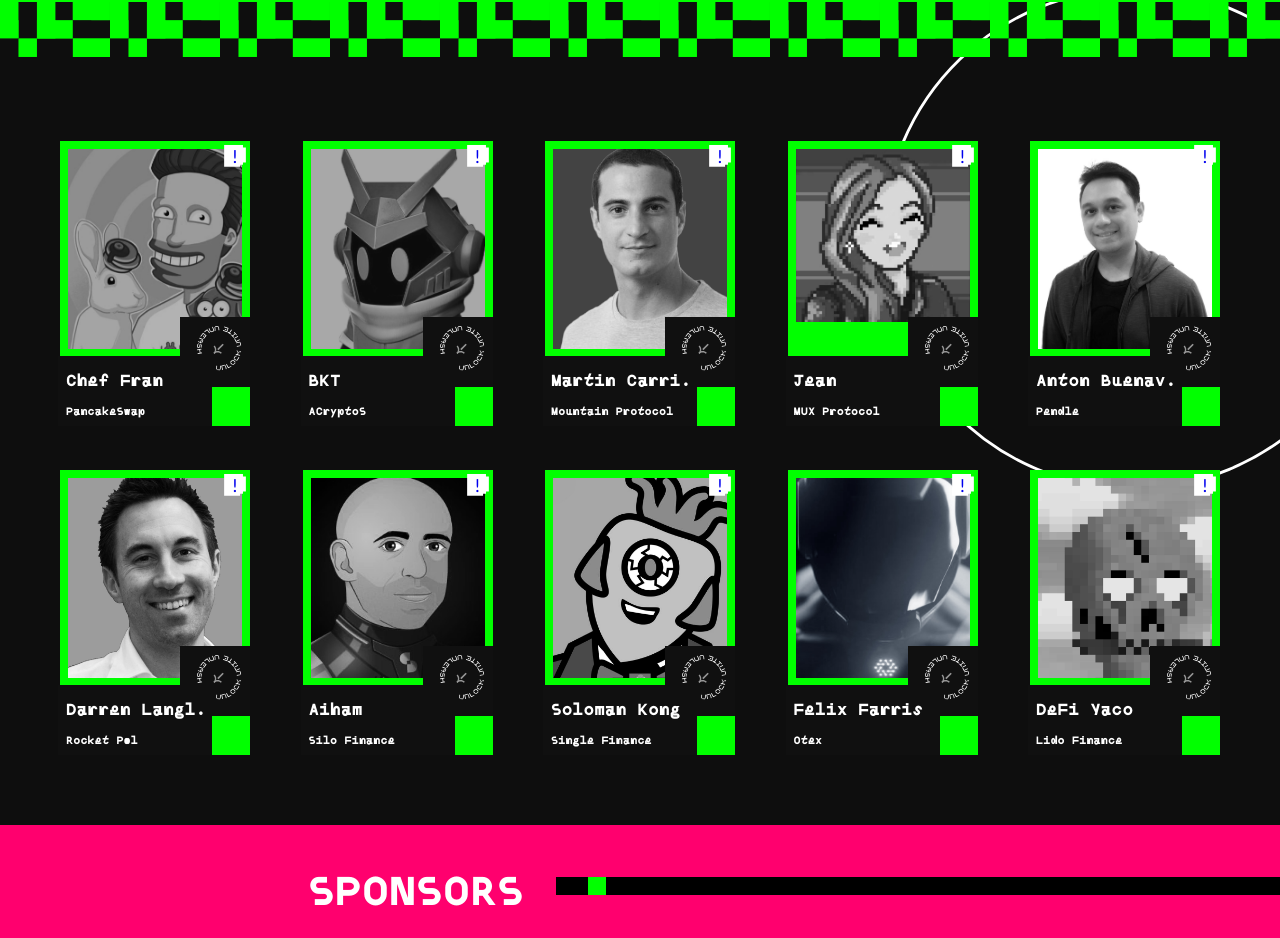
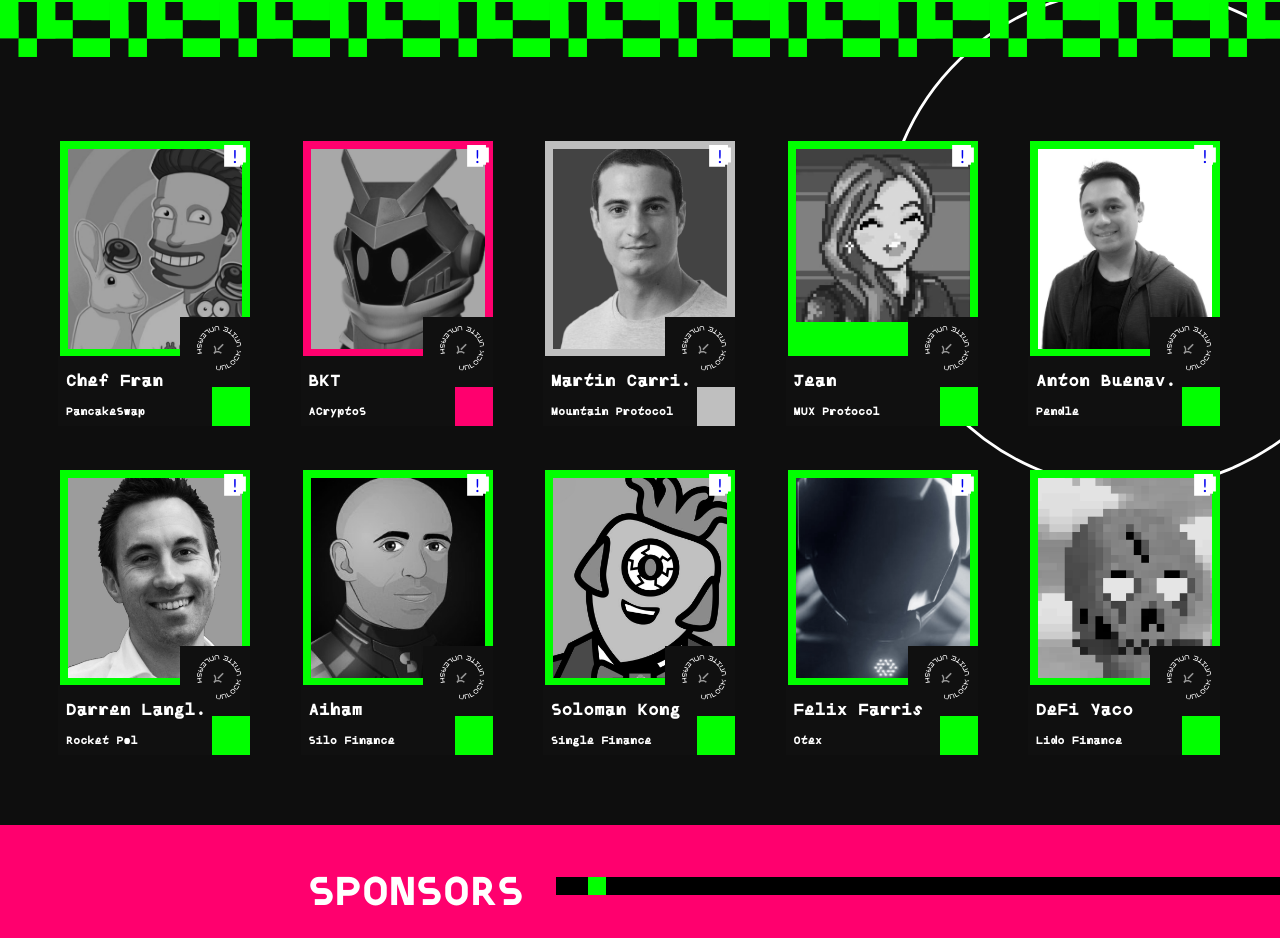
Before and after one commit to gesilabushuohua/web3, a React (Vite) app: page / in a window 1280 px wide. Shown: the part 5377-6315 px from the top of the page. Built offline with nearby package versions, Linux system fonts and the light colour scheme.

Commit message:
feat: 添加角色

```diff
--- a/src/pages/main/index.scss
+++ b/src/pages/main/index.scss
@@ -1274,6 +1274,27 @@
       }
     }
 
+    .judge {
+      .item {
+        background-color: #FF006E;
+
+        .img .mask {
+          background-color: rgba(255, 0, 110, 0.8);
+        }
+      }
+    }
+
+    .mentor {
+      .item {
+        background-color: #BFBFBF;
+
+        .img .mask {
+          background-color: rgba(191, 191, 191, 0.8);
+        }
+      }
+
+    }
+
   }
 }
 
--- a/src/pages/main/speakers/index.tsx
+++ b/src/pages/main/speakers/index.tsx
@@ -11,9 +11,9 @@
 import img10 from "./assest/person/10.png";
 
 const speakers = [
-  { name: "Chef Fran",  desc: "PancakeSwap", src: img1, link: "https://twitter.com/ChefFranPS", },
-  { name: "BKT",  desc: "ACryptoS", src: img2, link: "https://twitter.com/CryptoBKT", },
-  { name: "Martin Carrica",  desc: "Mountain Protocol", src: img3, link: "https://twitter.com/mcarrica", },
+  { role: 'speaker', name: "Chef Fran",  desc: "PancakeSwap",  src: img1, link: "https://twitter.com/ChefFranPS", },
+  { role: 'judge', name: "BKT",  desc: "ACryptoS", src: img2, link: "https://twitter.com/CryptoBKT", },
+  { role: 'mentor', name: "Martin Carrica",  desc: "Mountain Protocol", src: img3, link: "https://twitter.com/mcarrica", },
   { name: "Jean",  desc: "MUX Protocol", src: img4, link: "https://twitter.com/muxprotocol", },
   { name: "Anton Buenavista",  desc: "Pendle", src: img5, link: "https://twitter.com/ayobuenavista", },
   { name: "Darren Langley",  desc: "Rocket Pool", src: img6, link: "https://twitter.com/langerstwit", },
@@ -29,7 +29,7 @@
       <SectionHead title="SPEAKERS" theme="green" />
       <div className="content">
         {speakers.map((item, index) => (
-          <a key={index} href={item.link} target="_blank">
+          <a key={index} href={item.link} target="_blank" className={item.role}>
             <div className="item" >
               <div className="img">
                 <div className="mask"></div>
```
